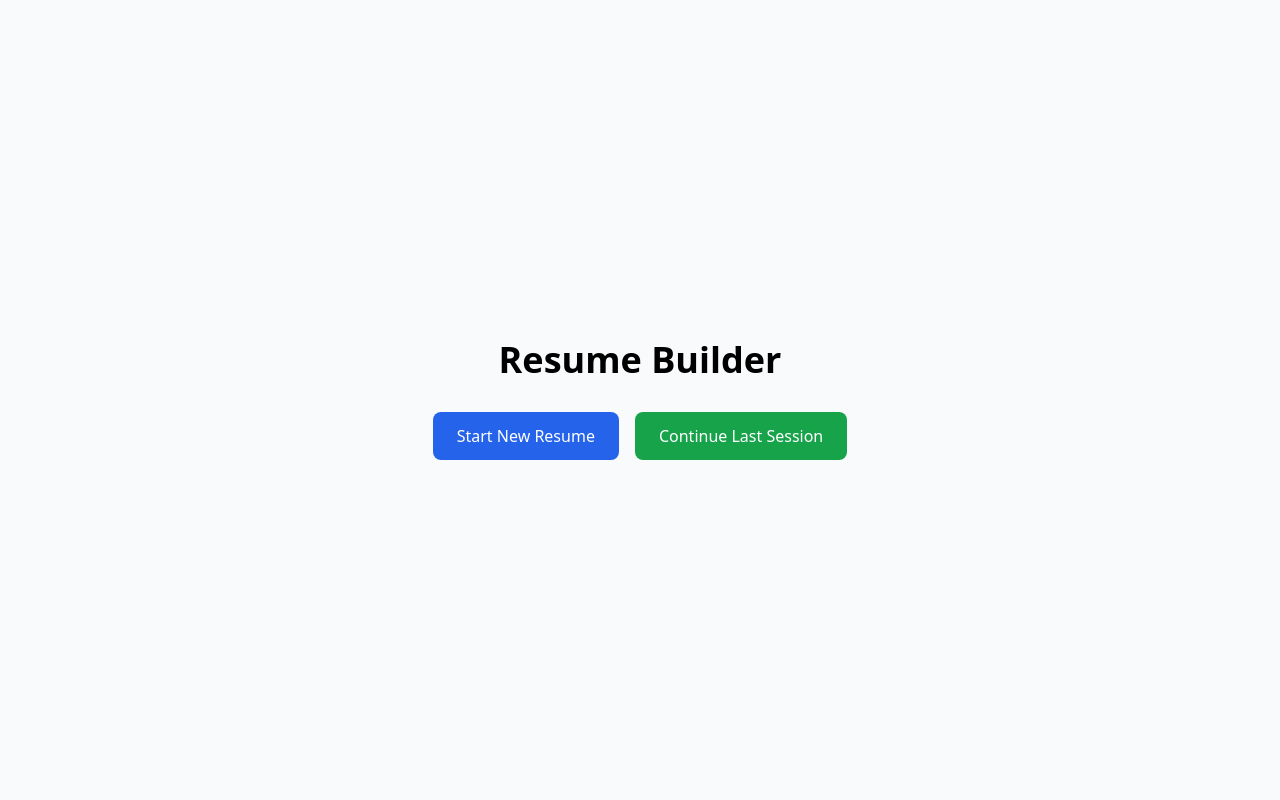
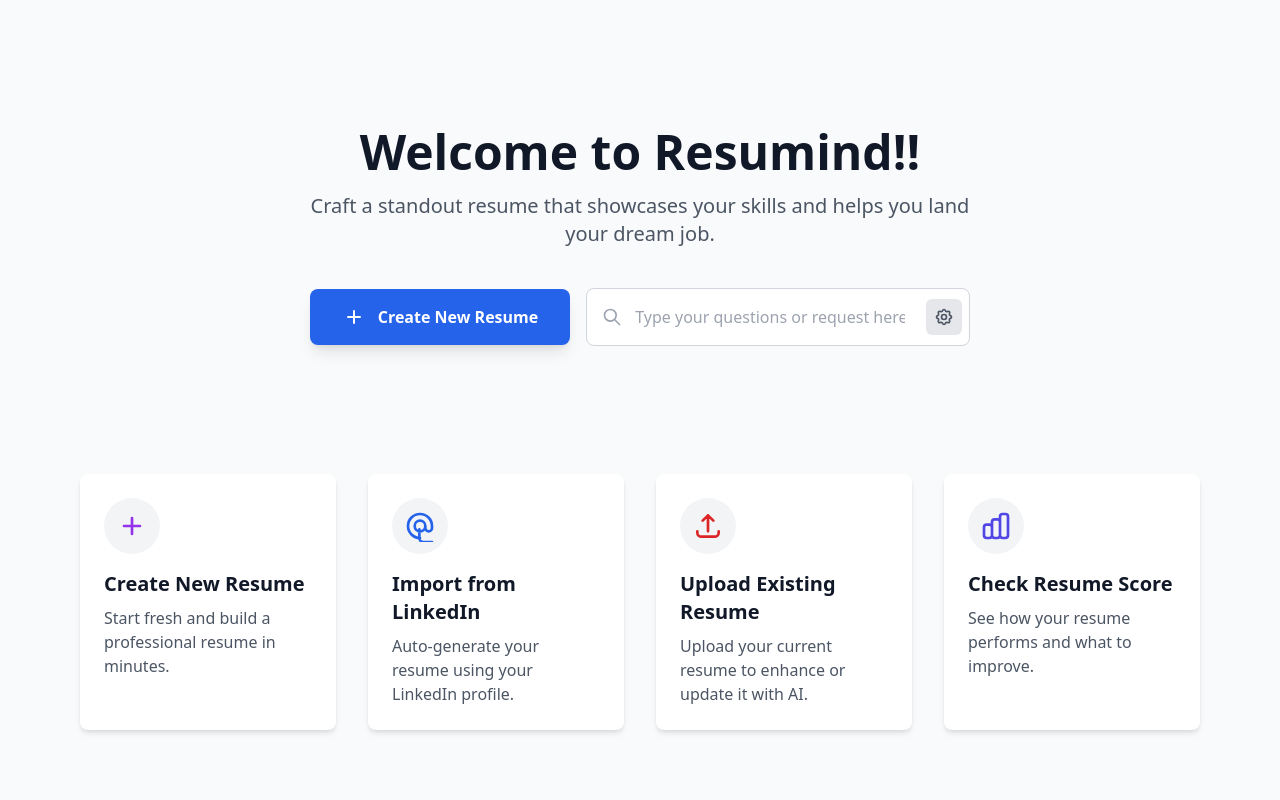
Before and after one commit to UDIT523/Resume, a React (Vite) app: page / in a window 1280 px wide. Shown: the top 800 px of the page. Built offline with nearby package versions, Linux system fonts and the light colour scheme.

Commit message:
feat: Implement Home screen UI (v9)

```diff
--- a/src/App.tsx
+++ b/src/App.tsx
@@ -8,6 +8,7 @@ import CustomizationPanel from './components/Customization/CustomizationPanel';
 import ATSAnalysisPanel from './components/Analysis/ATSAnalysisPanel';
 import AIAssistant from './components/AI/AIAssistant';
 import TemplatesPage from './components/Templates/TemplatesPage';
+import HomePage from './components/home/HomePage'; // Import HomePage
 import { exportToPDF, exportToHTML, exportToWord } from './utils/exportUtils';
 import { calculateATSScore } from './utils/atsAnalysis';
 
@@ -117,7 +118,7 @@ function AppContent() {
     setSessionStarted(true);
   };
 
-  const handleLoad = () => { // Renamed from handleContinue
+  const handleLoad = () => {
     const savedData = localStorage.getItem('resumeBuilderData');
     if (savedData) {
       try {
@@ -150,28 +151,7 @@ function AppContent() {
   })();
 
   if (!sessionStarted) {
-    return (
-      <div className="h-screen bg-gray-50 flex items-center justify-center">
-        <div className="text-center">
-          <h1 className="text-4xl font-bold mb-8">Resume Builder</h1>
-          <div className="space-x-4">
-            <button
-              onClick={handleStartNew}
-              className="px-6 py-3 bg-blue-600 text-white rounded-lg hover:bg-blue-700 transition-colors"
-            >
-              Start New Resume
-            </button>
-            <button
-              onClick={handleLoad} // Changed to handleLoad
-              disabled={!hasSavedData}
-              className="px-6 py-3 bg-green-600 text-white rounded-lg hover:bg-green-700 transition-colors disabled:bg-gray-400"
-            >
-              Continue Last Session
-            </button>
-          </div>
-        </div>
-      </div>
-    );
+    return <HomePage onStartNew={handleStartNew} onLoad={handleLoad} />;
   }
 
   if (showTemplates) {
@@ -186,7 +166,7 @@ function AppContent() {
         onToggleAnalysis={() => setShowAnalysis(!showAnalysis)}
         onToggleAI={handleToggleAI}
         onSave={handleSave}
-        onLoad={handleLoad} // Added onLoad prop
+        onLoad={handleLoad}
       />
 
       {/* Export Menu */}
--- /dev/null
+++ b/src/components/home/ActionCards.tsx
@@ -0,0 +1,113 @@
+import React from 'react';
+
+interface ActionCardsProps {
+  onStartNew: () => void;
+  onLoad: () => void;
+}
+
+const ActionCards: React.FC<ActionCardsProps> = ({ onStartNew, onLoad }) => {
+  const cards = [
+    {
+      title: 'Create New Resume',
+      description: 'Start fresh and build a professional resume in minutes.',
+      icon: (
+        <svg
+          xmlns="http://www.w3.org/2000/svg"
+          className="h-8 w-8 text-purple-600"
+          fill="none"
+          viewBox="0 0 24 24"
+          stroke="currentColor"
+        >
+          <path
+            strokeLinecap="round"
+            strokeLinejoin="round"
+            strokeWidth={2}
+            d="M12 6v6m0 0v6m0-6h6m-6 0H6"
+          />
+        </svg>
+      ),
+      onClick: onStartNew,
+    },
+    {
+      title: 'Import from LinkedIn',
+      description: 'Auto-generate your resume using your LinkedIn profile.',
+      icon: (
+        <svg
+          xmlns="http://www.w3.org/2000/svg"
+          className="h-8 w-8 text-blue-600"
+          fill="none"
+          viewBox="0 0 24 24"
+          stroke="currentColor"
+        >
+          <path
+            strokeLinecap="round"
+            strokeLinejoin="round"
+            strokeWidth={2}
+            d="M16 12a4 4 0 10-8 0 4 4 0 008 0zm0 0v1.5a2.5 2.5 0 005 0V12a9 9 0 10-9 9m-0.5-6.5v6.5a3 3 0 003 3h6.5"
+          />
+        </svg>
+      ),
+      onClick: onLoad, // Using onLoad for now, can be changed later
+    },
+    {
+      title: 'Upload Existing Resume',
+      description: 'Upload your current resume to enhance or update it with AI.',
+      icon: (
+        <svg
+          xmlns="http://www.w3.org/2000/svg"
+          className="h-8 w-8 text-red-600"
+          fill="none"
+          viewBox="0 0 24 24"
+          stroke="currentColor"
+        >
+          <path
+            strokeLinecap="round"
+            strokeLinejoin="round"
+            strokeWidth={2}
+            d="M4 16v1a3 3 0 003 3h10a3 3 0 003-3v-1m-4-8l-4-4m0 0L8 8m4-4v12"
+          />
+        </svg>
+      ),
+      onClick: () => alert('Upload functionality coming soon!'),
+    },
+    {
+      title: 'Check Resume Score',
+      description: 'See how your resume performs and what to improve.',
+      icon: (
+        <svg
+          xmlns="http://www.w3.org/2000/svg"
+          className="h-8 w-8 text-indigo-600"
+          fill="none"
+          viewBox="0 0 24 24"
+          stroke="currentColor"
+        >
+          <path
+            strokeLinecap="round"
+            strokeLinejoin="round"
+            strokeWidth={2}
+            d="M9 19v-6a2 2 0 00-2-2H5a2 2 0 00-2 2v6a2 2 0 002 2h2a2 2 0 002-2zm0 0V9a2 2 0 012-2h2a2 2 0 012 2v10m-6 0a2 2 0 002 2h2a2 2 0 002-2m0 0V5a2 2 0 012-2h2a2 2 0 012 2v14a2 2 0 01-2 2h-2a2 2 0 01-2-2z"
+          />
+        </svg>
+      ),
+      onClick: () => alert('Resume score analysis coming soon!'),
+    },
+  ];
+
+  return (
+    <div className="grid grid-cols-1 md:grid-cols-2 lg:grid-cols-4 gap-8 max-w-6xl mx-auto px-4 mb-16">
+      {cards.map((card, index) => (
+        <button
+          key={index}
+          onClick={card.onClick}
+          className="flex flex-col items-start p-6 bg-white rounded-lg shadow-md hover:shadow-xl transition-all duration-300 transform hover:-translate-y-1 hover:scale-105"
+        >
+          <div className="p-3 rounded-full bg-gray-100 mb-4">{card.icon}</div>
+          <h3 className="text-xl font-semibold text-gray-900 mb-2 text-left">{card.title}</h3>
+          <p className="text-gray-600 text-left">{card.description}</p>
+        </button>
+      ))}
+    </div>
+  );
+};
+
+export default ActionCards;
--- /dev/null
+++ b/src/components/home/HomePage.tsx
@@ -0,0 +1,21 @@
+import React from 'react';
+import HomePageHeader from './HomePageHeader';
+import ActionCards from './ActionCards';
+import ResumeTemplates from './ResumeTemplates';
+
+interface HomePageProps {
+  onStartNew: () => void;
+  onLoad: () => void;
+}
+
+const HomePage: React.FC<HomePageProps> = ({ onStartNew, onLoad }) => {
+  return (
+    <div className="min-h-screen bg-gray-50 flex flex-col items-center pt-16 pb-8">
+      <HomePageHeader onStartNew={onStartNew} />
+      <ActionCards onStartNew={onStartNew} onLoad={onLoad} />
+      <ResumeTemplates />
+    </div>
+  );
+};
+
+export default HomePage;
--- a/src/components/home/HomePageHeader.tsx
+++ b/src/components/home/HomePageHeader.tsx
@@ -1,43 +1,86 @@
 import React from 'react';
-import { FileText, Home, LayoutTemplate, User, Settings, Search, Bell } from 'lucide-react';
 
-const HomePageHeader: React.FC = () => {
+interface HomePageHeaderProps {
+  onStartNew: () => void;
+}
+
+const HomePageHeader: React.FC<HomePageHeaderProps> = ({ onStartNew }) => {
   return (
-    <header className="bg-white shadow-sm">
-      <div className="max-w-screen-xl mx-auto px-4 sm:px-6 lg:px-8">
-        <div className="flex items-center justify-between h-16">
-          <div className="flex items-center">
-            <FileText className="h-8 w-8 text-blue-600" />
-            <span className="ml-2 text-2xl font-bold">Resumind</span>
+    <div className="text-center py-16 px-4">
+      <h1 className="text-5xl font-extrabold text-gray-900 mb-4">
+        Welcome to Resumind!!
+      </h1>
+      <p className="text-xl text-gray-600 mb-10 max-w-2xl mx-auto">
+        Craft a standout resume that showcases your skills and helps you land your dream job.
+      </p>
+      <div className="flex justify-center items-center space-x-4 mb-16">
+        <button
+          onClick={onStartNew}
+          className="flex items-center px-8 py-4 bg-blue-600 text-white font-semibold rounded-lg shadow-lg hover:bg-blue-700 transition-all duration-300 transform hover:scale-105"
+        >
+          <svg
+            xmlns="http://www.w3.org/2000/svg"
+            className="h-6 w-6 mr-3"
+            fill="none"
+            viewBox="0 0 24 24"
+            stroke="currentColor"
+          >
+            <path
+              strokeLinecap="round"
+              strokeLinejoin="round"
+              strokeWidth={2}
+              d="M12 6v6m0 0v6m0-6h6m-6 0H6"
+            />
+          </svg>
+          Create New Resume
+        </button>
+        <div className="relative flex items-center">
+          <input
+            type="text"
+            placeholder="Type your questions or request here..."
+            className="px-6 py-4 pl-12 pr-16 rounded-lg border border-gray-300 focus:outline-none focus:ring-2 focus:ring-blue-500 transition-all duration-300 w-96"
+          />
+          <div className="absolute left-4 text-gray-400">
+            <svg
+              xmlns="http://www.w3.org/2000/svg"
+              className="h-5 w-5"
+              fill="none"
+              viewBox="0 0 24 24"
+              stroke="currentColor"
+            >
+              <path
+                strokeLinecap="round"
+                strokeLinejoin="round"
+                strokeWidth={2}
+                d="M21 21l-6-6m2-5a7 7 0 11-14 0 7 7 0 0114 0z"
+              />
+            </svg>
           </div>
-          <nav className="hidden md:flex items-center space-x-8">
-            <a href="#" className="text-sm font-medium text-gray-500 hover:text-gray-900 flex items-center">
-              <Home className="h-4 w-4 mr-1" /> Home
-            </a>
-            <a href="#" className="text-sm font-medium text-gray-500 hover:text-gray-900 flex items-center">
-              <LayoutTemplate className="h-4 w-4 mr-1" /> Templates
-            </a>
-            <a href="#" className="text-sm font-medium text-gray-500 hover:text-gray-900 flex items-center">
-              <User className="h-4 w-4 mr-1" /> My Resume
-            </a>
-            <a href="#" className="text-sm font-medium text-gray-500 hover:text-gray-900 flex items-center">
-              <Settings className="h-4 w-4 mr-1" /> Settings
-            </a>
-          </nav>
-          <div className="flex items-center space-x-4">
-            <button className="text-gray-500 hover:text-gray-900">
-              <Search className="h-5 w-5" />
-            </button>
-            <button className="text-gray-500 hover:text-gray-900">
-              <Bell className="h-5 w-5" />
-            </button>
-            <button className="flex items-center justify-center h-8 w-8 bg-blue-600 text-white rounded-full">
-              T
-            </button>
-          </div>
+          <button className="absolute right-2 p-2 bg-gray-200 rounded-md hover:bg-gray-300 transition-colors">
+            <svg
+              xmlns="http://www.w3.org/2000/svg"
+              className="h-5 w-5 text-gray-600"
+              fill="none"
+              viewBox="0 0 24 24"
+              stroke="currentColor"
+            >
+              <path
+                strokeLinecap="round"
+                strokeLinejoin="round"
+                strokeWidth={2}
+                d="M10.325 4.317c.426-1.756 2.924-1.756 3.35 0a1.724 1.724 0 002.573 1.066c1.543-.94 3.31.826 2.37 2.37a1.724 1.724 0 001.065 2.572c1.756.426 1.756 2.924 0 3.35a1.724 1.724 0 00-1.066 2.573c.94 1.543-.826 3.31-2.37 2.37a1.724 1.724 0 00-2.572 1.065c-.426 1.756-2.924 1.756-3.35 0a1.724 1.724 0 00-2.573-1.066c-1.543.94-3.31-.826-2.37-2.37a1.724 1.724 0 00-1.065-2.572c-1.756-.426-1.756-2.924 0-3.35a1.724 1.724 0 001.066-2.573c-.94-1.543.826-3.31 2.37-2.37.996.608 2.296.07 2.572-1.065z"
+              />
+              <path
+                strokeLinecap="round"
+                strokeLinejoin="round"
+                strokeWidth={2}
+                d="M15 12a3 3 0 11-6 0 3 3 0 016 0z"
+              />
+            </svg>
+          </button>
         </div>
       </div>
-    </header>
+    </div>
   );
 };
 
--- /dev/null
+++ b/src/components/home/ResumeTemplates.tsx
@@ -0,0 +1,36 @@
+import React from 'react';
+
+const ResumeTemplates: React.FC = () => {
+  return (
+    <div className="w-full max-w-6xl mx-auto px-4 py-8">
+      <h2 className="text-3xl font-bold text-gray-900 mb-8 text-center">
+        Professional Resume Templates
+      </h2>
+      <div className="grid grid-cols-1 md:grid-cols-2 lg:grid-cols-3 gap-8">
+        {/* Placeholder for templates */}
+        <div className="bg-white rounded-lg shadow-md p-6 flex flex-col items-center justify-center text-center h-64">
+          <img src="https://via.placeholder.com/150x200?text=Template+1" alt="Template 1" className="mb-4 rounded-md shadow-sm" />
+          <h3 className="text-xl font-semibold text-gray-800">Modern Template</h3>
+          <p className="text-gray-500 text-sm">Clean and professional</p>
+        </div>
+        <div className="bg-white rounded-lg shadow-md p-6 flex flex-col items-center justify-center text-center h-64">
+          <img src="https://via.placeholder.com/150x200?text=Template+2" alt="Template 2" className="mb-4 rounded-md shadow-sm" />
+          <h3 className="text-xl font-semibold text-gray-800">Creative Template</h3>
+          <p className="text-gray-500 text-sm">Unique and artistic</p>
+        </div>
+        <div className="bg-white rounded-lg shadow-md p-6 flex flex-col items-center justify-center text-center h-64">
+          <img src="https://via.placeholder.com/150x200?text=Template+3" alt="Template 3" className="mb-4 rounded-md shadow-sm" />
+          <h3 className="text-xl font-semibold text-gray-800">Classic Template</h3>
+          <p className="text-gray-500 text-sm">Traditional and elegant</p>
+        </div>
+      </div>
+      <div className="text-center mt-12">
+        <button className="px-8 py-4 bg-blue-600 text-white font-semibold rounded-lg shadow-lg hover:bg-blue-700 transition-all duration-300 transform hover:scale-105">
+          Browse All Templates
+        </button>
+      </div>
+    </div>
+  );
+};
+
+export default ResumeTemplates;
```
